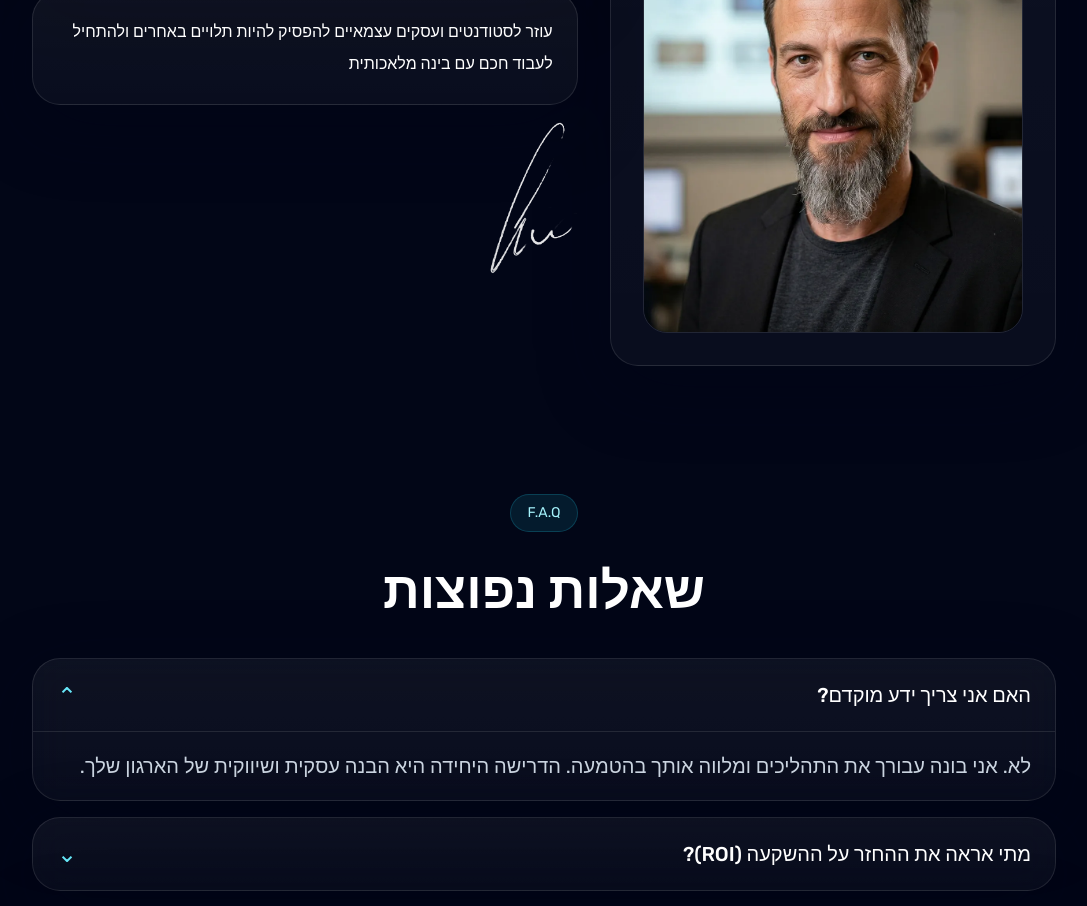
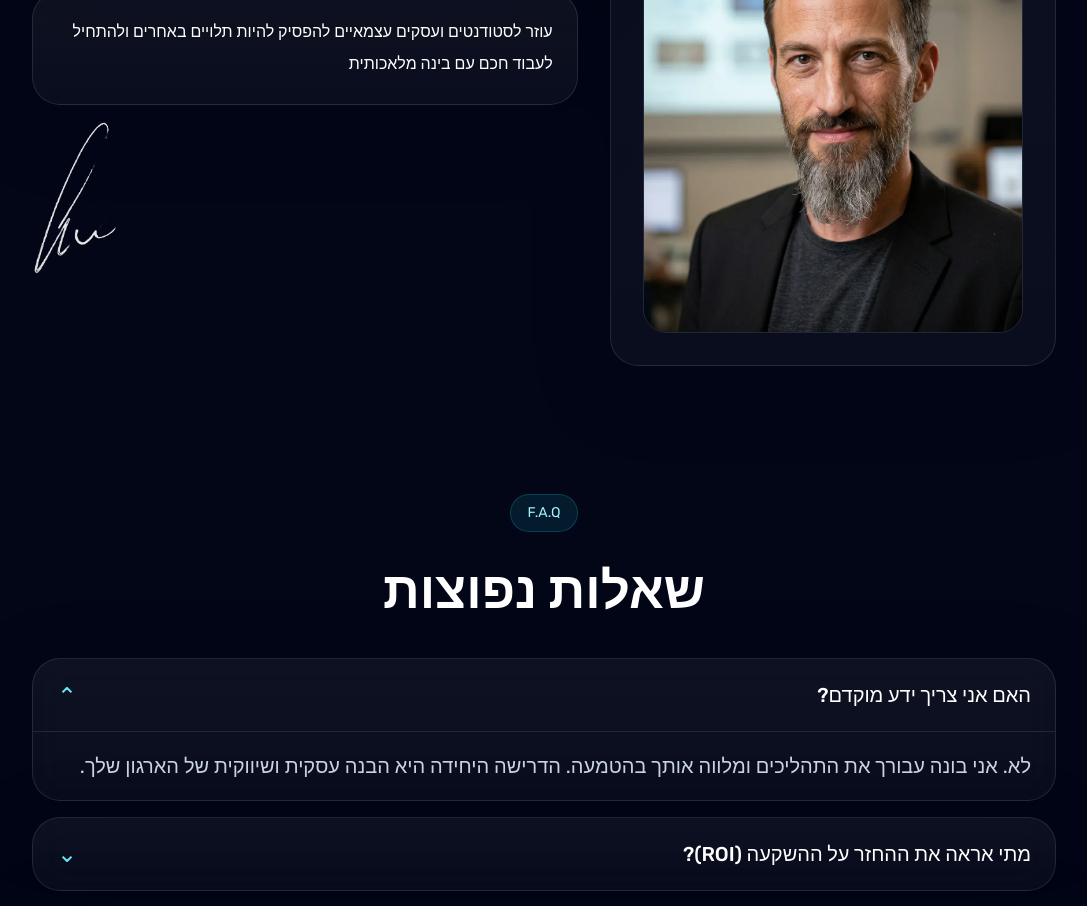
Before and after one commit to MYREMARK/ai, a Next.js app: page / in a window 1280 px wide. Shown: the part 8200-9106 px from the top of the page, without its empty margins (96-1183 px from the left). Built offline with nearby package versions, Linux system fonts and the light colour scheme.

Commit message:
align signature left on desktop

```diff
--- a/app/page.tsx
+++ b/app/page.tsx
@@ -656,7 +656,7 @@ useEffect(() => {
                 </p>
 
               </div>
-              <div className="mt-4 flex justify-center md:justify-start">
+              <div className="mt-4 flex justify-center md:justify-end">
                 <Image
                   src="/signate.webp"
                   alt="חתימה"
```
